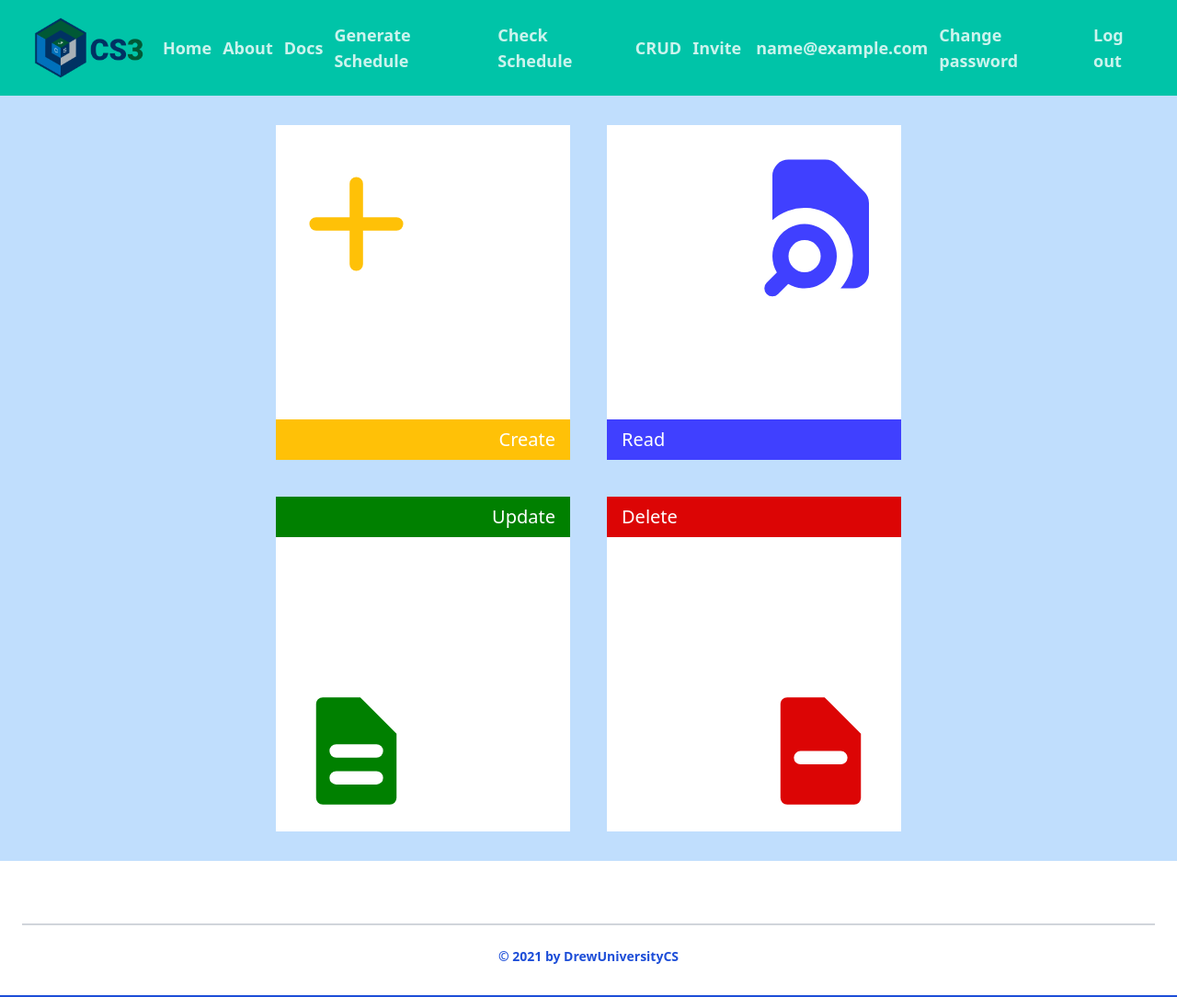
After one commit to DrewUniversityCS/CS3, a Django app: page /crud in a window 1280 px wide. The commit adds this page. Shown: the whole page at 92% size. Run offline with Django 3.2, Linux system fonts and the light colour scheme; the visitor is signed in with stand-in values (Sample User, id 1); style sheets or scripts are compiled from the project's sources.

Commit message:
UI Stage 1 (#9)
* deleted docs folder

* small refactors to components

* branch cleaned and home page refactored

* fixed admin registration form

* created managment page views

* testing

* managment page completed

* student-form

* name&email input

* checkbox

* checkbox

* refactoring

* refactoring

* testing hover over

* HoverOver Completed

* small refactors

Co-authored-by: NullDefault <davisha999@gmail.com>
Co-authored-by: David Nesterov-Rappoport <48499573+NullDefault@users.noreply.github.com>
Former-commit-id: 52d73358e93d1ab33a8b2d9d39729446410e121d

```diff
--- a/pages/urls.py
+++ b/pages/urls.py
@@ -7,11 +7,13 @@ from .views import HomePageView, AboutPageView, InviteView
 urlpatterns = [
     path('', HomePageView.as_view(), name='home'),
     path('invite/', InviteView.as_view(), name='invite'),
-    path('invite-success/', TemplateView.as_view(template_name='account/newAdminRegistrationSuccess.html'),
+    path('invite-success/', TemplateView.as_view(template_name='account/new_admin_registration_success.html'),
          name='invite-success'),
     path('about/', AboutPageView.as_view(), name='about'),
     path('generate-schedule', page_views.GenerateScheduleView.as_view(), name='generate-schedule'),
     path('check-schedule', page_views.CheckScheduleView.as_view(), name='check-schedule'),
+    path('crud', page_views.CrudView.as_view(), name='crud'),
+    path('student-form', page_views.StudentFormView.as_view(), name='student-form'),
 ]
 
 app_name = 'pages'
--- a/pages/views.py
+++ b/pages/views.py
@@ -12,6 +12,10 @@ class AboutPageView(TemplateView):
     template_name = 'pages/about.html'
 
 
+class StudentFormView(TemplateView):
+    template_name = 'pages/student-form.html'
+
+
 class GenerateScheduleView(LoginRequiredMixin, TemplateView):
     template_name = 'pages/generate_schedule.html'
 
@@ -20,9 +24,13 @@ class CheckScheduleView(LoginRequiredMixin, TemplateView):
     template_name = 'pages/check_schedule.html'
 
 
+class CrudView(LoginRequiredMixin, TemplateView):
+    template_name = 'pages/crud.html'
+
+
 class InviteView(LoginRequiredMixin, FormView):
     form_class = SignupForm
-    template_name = "account/invite.html"
+    template_name = "account/new_admin_registration_form.html"
     success_url = reverse_lazy('pages:invite-success')
 
     def form_valid(self, form):
--- a/templates/_base.html
+++ b/templates/_base.html
@@ -10,7 +10,8 @@
     <meta name="author" content="">
     <link rel="shortcut icon" type="image/x-icon" href="{% static 'images/favicon.ico' %}">
     <link rel="stylesheet" href="https://cdnjs.cloudflare.com/ajax/libs/font-awesome/4.7.0/css/font-awesome.min.css">
-	<style>
+	<script src="https://ajax.googleapis.com/ajax/libs/jquery/3.5.1/jquery.min.js"></script>
+    <style>
 		.teal_color{
 			color:#00c4a8;
 		}
@@ -39,9 +40,11 @@
 />
 
 <body style="background: #c0defd">
-<main role="main">
-    {% include "./components/navbar.html" %}
-</main>
+{% block nav %}
+    <main role="main">
+        {% include "./components/navbar.html" %}
+    </main>
+{% endblock %}
 
 <div style="min-height: 100vh;">
     {% block content %}
--- a/templates/account/newAdminRegistrationForm.html
+++ b/templates/account/new_admin_registration_form.html
@@ -1,4 +1,4 @@
-a{% extends '_base.html' %}
+{% extends '_base.html' %}
 {% load crispy_forms_tags %}
 
 {% block title %}Register{% endblock %}
@@ -9,7 +9,7 @@ a{% extends '_base.html' %}
     <form method="post" class="max-w-lg bg-white shadow-lg rounded-lg overflow-hidden mx-auto p-12">
         {% csrf_token %}
         {{ form|crispy }}
-        <div class="pt-6"/>
+        <div class="pt-6"></div>
         <button class="block tracking-widest uppercase text-center shadow bg-indigo-600 hover:bg-indigo-700 focus:shadow-outline focus:outline-none text-white text-xs py-3 px-10 rounded"
                 type="submit">Register
         </button>
--- /dev/null
+++ b/templates/components/card.html
@@ -0,0 +1,23 @@
+{% load static %}
+<div class="text-white">
+    <div class="flex">
+        <div class=" h-40 w-40" style="background:#fb2c2c;">
+            <img class="mx-auto" src="{% static 'icons/edu.svg' %}" alt="education">
+            <p class="text-center">Teacher</p>
+        </div>
+        <div class=" h-40 w-40" style="background:#4040ff;">
+            <img class="mx-auto" src="{% static 'icons/setting.svg' %}" alt="setting">
+            <p class="text-center">Constraint</p>
+        </div>
+    </div>
+    <div class="flex">
+        <div class=" h-40 w-40" style="background:green;">
+            <img class="mx-auto" src="{% static 'icons/card.svg' %}" alt="contact card">
+            <p class="text-center">Student</p>
+        </div>
+        <div class="h-40 w-40" style="background-color: #f8d055;">
+            <img class="mx-auto" src="{% static 'icons/funnel.svg' %}" alt="funnel">
+            <p class="text-center">Class</p>
+        </div>
+    </div>
+</div>
--- a/templates/components/navbar.html
+++ b/templates/components/navbar.html
@@ -5,7 +5,7 @@
              class="ml-8 w-32">
     </a>
 
-    <ul class="flex flex-col md:flex-row justify-between mx-2 my-auto text-white w-full text-xl leading-7 font-bold">
+    <ul class="flex flex-col md:flex-row justify-between mx-2 my-auto text-white w-full text-lg leading-7 font-bold">
         <li class="my-auto">
             <ul class="flex gap-3 my-auto text-white">
                 <li class="my-auto opacity-80 hover:text-blue-600"><a href="/"> Home</a></li>
@@ -16,6 +16,7 @@
                         Schedule</a>
                     <li class="my-auto opacity-80 hover:text-blue-600"><a href="{% url 'pages:check-schedule' %}">Check
                         Schedule</a>
+                    <li class="my-auto opacity-80 hover:text-blue-600"><a href="{% url 'pages:crud' %}">CRUD</a>
                     <li class="my-auto opacity-80 hover:text-blue-600"><a href="{% url 'pages:invite' %}">Invite</a>
                 {% endif %}
             </ul>
--- a/templates/pages/about.html
+++ b/templates/pages/about.html
@@ -3,9 +3,9 @@
 {% block title %}About page{% endblock %}
 
 {% block content %}
-<div class="bg-gray-300 text-center font-sans h-screen">
-    <div class="pt-48">
+    <div class="bg-gray-300 text-center font-sans h-screen">
+        <div class="pt-48">
             <p class="text-4xl leading-7 font-bold text-purple-600">About Page</p>
+        </div>
     </div>
-</div>
 {% endblock content %}
--- /dev/null
+++ b/templates/pages/crud.html
@@ -0,0 +1,67 @@
+{% extends '_base.html' %}
+{% load static %}
+
+{% block title %}Home page{% endblock title %}
+
+{% block content %}
+    <style>
+        #temp_Wrap img {
+            margin-top: 20px;
+            height: 100px;
+        }
+
+        .hoverChange + div, .hoverChange:hover {
+            display: none;
+        }
+
+        .hoverChange, .hoverChange:hover + div {
+            display: block;
+        }
+    </style>
+    <div class="p-8 flex flex-col gap-10" id="temp_Wrap">
+        <div class="flex justify-items-center justify-center gap-10">
+            <div>
+                <div class="bg-white h-80 hoverChange w-80 relative">
+                    <img src="{% static 'icons/create.svg' %}" alt="create" class="absolute left-0"
+                         style="height: 175px;">
+                </div>
+                {% include 'components/card.html' %}
+                <div class="text-right text-xl p-4 py-2 text-white" style="background-color: #ffc107;">
+                    <p>Create</p>
+                </div>
+            </div>
+            <div>
+                <div class="bg-white h-80 hoverChange w-80 relative">
+                    <img src="{% static 'icons/search.svg' %}" alt="search" class="absolute right-0"
+                         style="height: 175px;">
+                </div>
+                {% include 'components/card.html' %}
+                <div class="text-left text-xl p-4 py-2 text-white" style="background-color: #4040ff;">
+                    <p>Read</p>
+                </div>
+            </div>
+        </div>
+        <div class="flex justify-items-center justify-center gap-10">
+            <div>
+                <div class="text-right text-xl p-4 py-2 text-white" style="background-color: green;">
+                    <p>Update</p>
+                </div>
+                <div class="bg-white h-80 hoverChange w-80 relative">
+                    <img src="{% static 'icons/update.svg' %}" alt="update" class="absolute left-0 bottom-0"
+                         style="height: 175px;">
+                </div>
+                {% include 'components/card.html' %}
+            </div>
+            <div>
+                <div class="text-left text-xl p-4 py-2 text-white" style="background-color: #dc0505;">
+                    <p>Delete</p>
+                </div>
+                <div class="bg-white h-80 hoverChange w-80 relative">
+                    <img src="{% static 'icons/delete.svg' %}" alt="delete" class="absolute right-0 bottom-0"
+                         style="height: 175px;">
+                </div>
+                {% include 'components/card.html' %}
+            </div>
+        </div>
+    </div>
+{% endblock %}
```
Also changed, not shown: templates/pages/student-form.html (added, +88 -0 lines), static/icons/card.svg (added), static/icons/create.svg (added), static/icons/delete.svg (added), static/icons/edu.svg (added), static/icons/funnel.svg (added), static/icons/search.svg (added), static/icons/setting.svg (added), static/icons/update.svg (added), templates/account/another_admin_registration.html (renamed from templates/account/anotherAdminRegistration.html), templates/account/new_admin_registration_success.html (renamed from templates/account/newAdminRegistrationSuccess.html).
